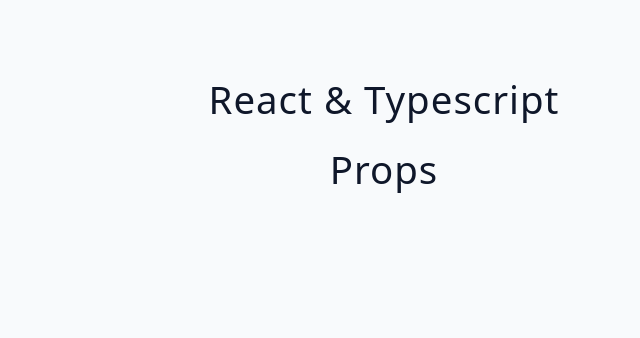
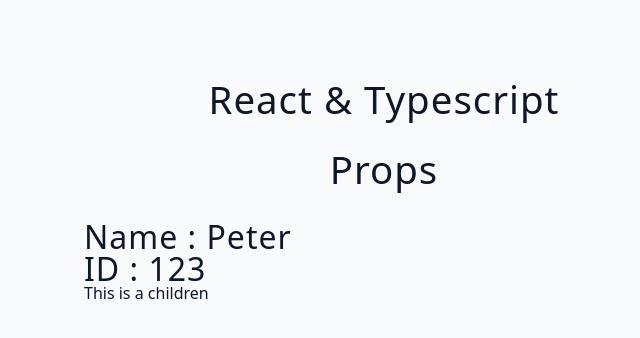
Before and after one commit to Rashedin-063/Exploration-of-TypeScript, a React (Vite) app in the folder React-TypeScript-Project-1/: page / in a window 1280 px wide. Shown: the top 338 px of the page, without its empty margins (256-896 px from the left). Built offline with nearby package versions, Linux system fonts and the light colour scheme.

Commit message:
react ts props explored

```diff
--- a/React-TypeScript-Project-1/src/App.tsx
+++ b/React-TypeScript-Project-1/src/App.tsx
@@ -1,9 +1,14 @@
 import Component from './starter/02-props'
+
+
+const child = <>
+<p>This is a children</p>
+</>
 
 function App() {
   return (
     <main>
-     <Component/>
+      <Component name='peter' id={123} children={child} />
     </main>
   );
 }
--- a/React-TypeScript-Project-1/src/starter/02-props/index.tsx
+++ b/React-TypeScript-Project-1/src/starter/02-props/index.tsx
@@ -1,8 +1,26 @@
-function Component() {
+import { type PropsWithChildren } from "react";
+
+
+// type ComponentProps = {
+//   name: string;
+//   id: number;
+//   children?: React.ReactNode
+// };
+
+type ComponentProps = PropsWithChildren<{
+    name: string;
+    id: number;
+  }>
+
+function Component({ name, id , children }: ComponentProps) {
   return (
     <div>
       <h2>React & Typescript</h2>
       <h2>Props</h2>
+      <h3>Name : {name}</h3>
+      <h3>ID : {id}</h3>
+
+     {children}
     </div>
   );
 }
```
